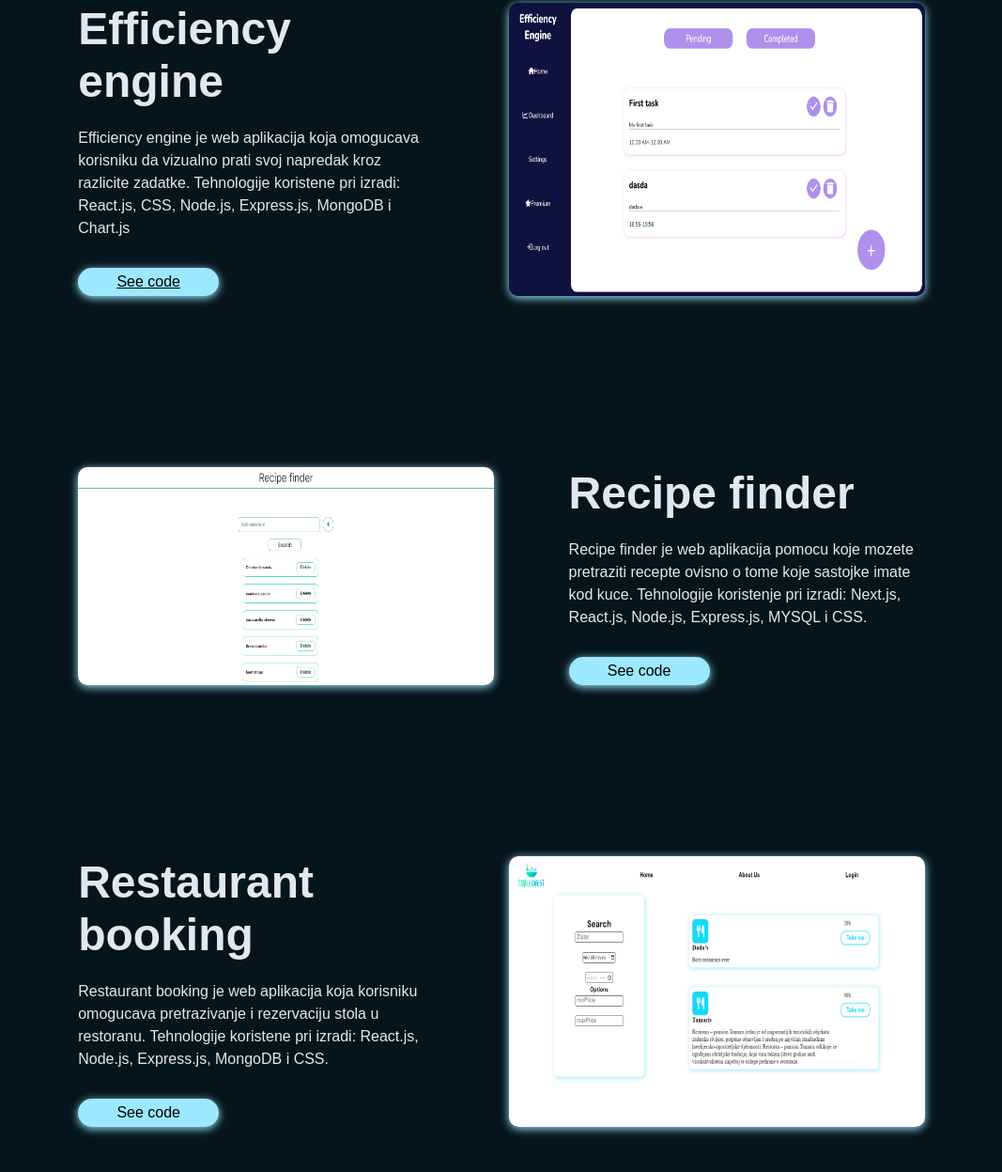
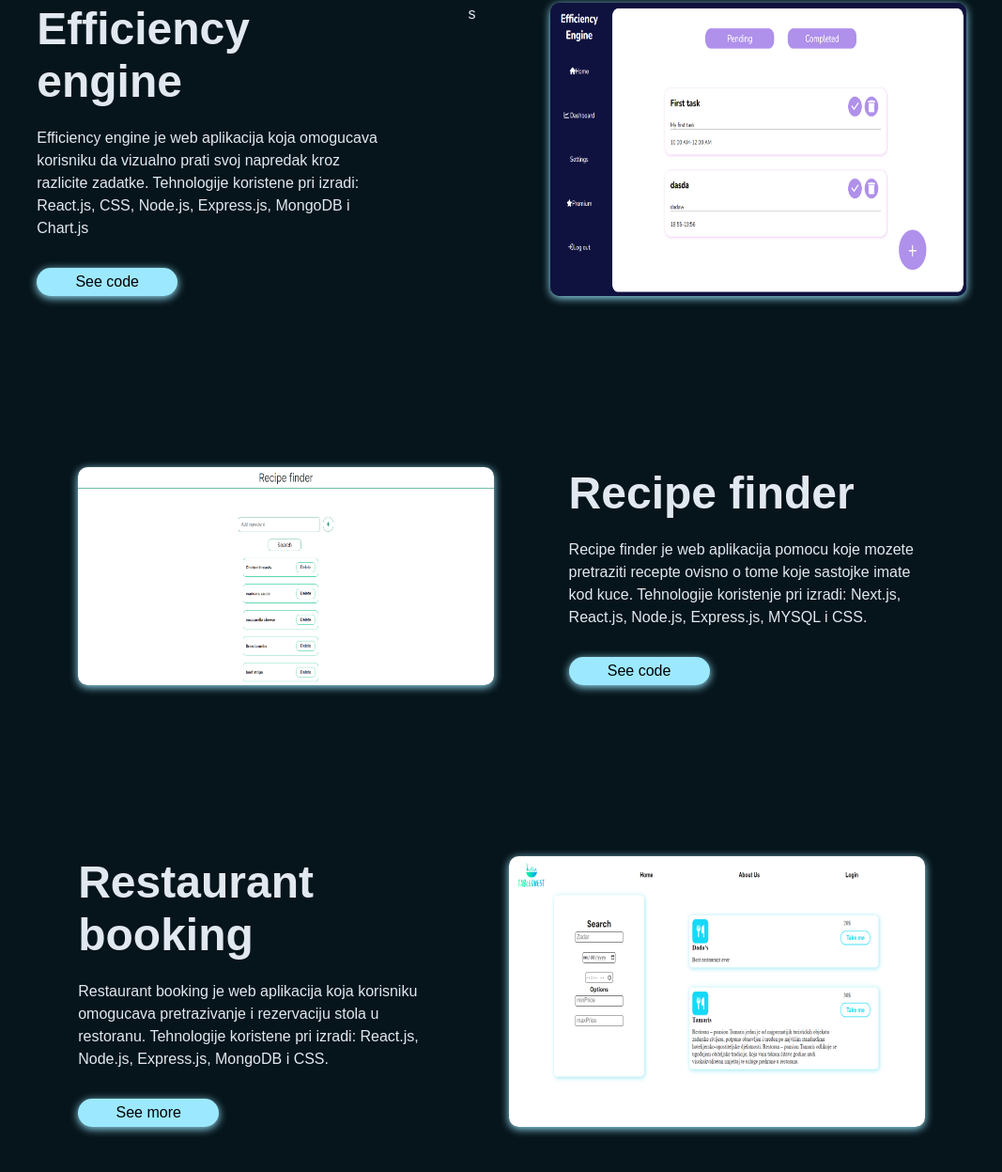
Before and after one commit to ppudodo1/PortfolioWebsite, a website built with Vite: page index.html in a window 1280 px wide. Shown: the part 1991-3238 px from the top of the page at 94% size, without its empty margins (106-1173 px from the left). Built offline with nearby package versions, Linux system fonts and the light colour scheme; a web font is replaced by a local one.

Commit message:
Update index.html

```diff
--- a/index.html
+++ b/index.html
@@ -137,8 +137,8 @@
             <h1 class="engine__title">Efficiency engine</h1>
 
             <p>Efficiency engine je web aplikacija koja omogucava korisniku da vizualno prati svoj napredak kroz razlicite zadatke. Tehnologije koristene pri izradi: React.js, CSS, Node.js, Express.js, MongoDB i Chart.js</p>
-            <button class="engine__btn"><a href="https://github.com/ppudodo1/Efficiency-Engine">See code</a></button>
-          </div>
+            <button class="engine__btn"><a href="https://github.com/ppudodo1/Efficiency-Engine" class="see">See code</a></button>
+          </div>s
           <div class="engine__img">
               <img src="image.png" alt="" class="eImg">
           </div>
@@ -151,7 +151,7 @@
             <h1 class="engine__title">Recipe finder</h1>
 
             <p>Recipe finder je web aplikacija pomocu koje mozete pretraziti recepte ovisno o tome koje sastojke imate kod kuce. Tehnologije koristenje pri izradi: Next.js, React.js, Node.js, Express.js, MYSQL i CSS.</p>
-            <button class="engine__btn">See code</button>
+            <button class="engine__btn"><a href="https://github.com/ppudodo1/RecipeFinder" class="see">See code</a></button>
           </div>
 
         </div>
@@ -160,7 +160,7 @@
             <h1 class="engine__title">Restaurant booking</h1>
 
             <p>Restaurant booking je web aplikacija koja korisniku omogucava pretrazivanje i rezervaciju stola u restoranu. Tehnologije koristene pri izradi: React.js, Node.js, Express.js, MongoDB i CSS.</p>
-            <button class="engine__btn">See code</button>
+            <button class="engine__btn"><a href="https://github.com/ppudodo1/Restaurant-Booking" class="see">See more</a></button>
           </div>
           <div class="engine__img">
             <img src="restaurant.PNG" alt="" class="eImg">
```
